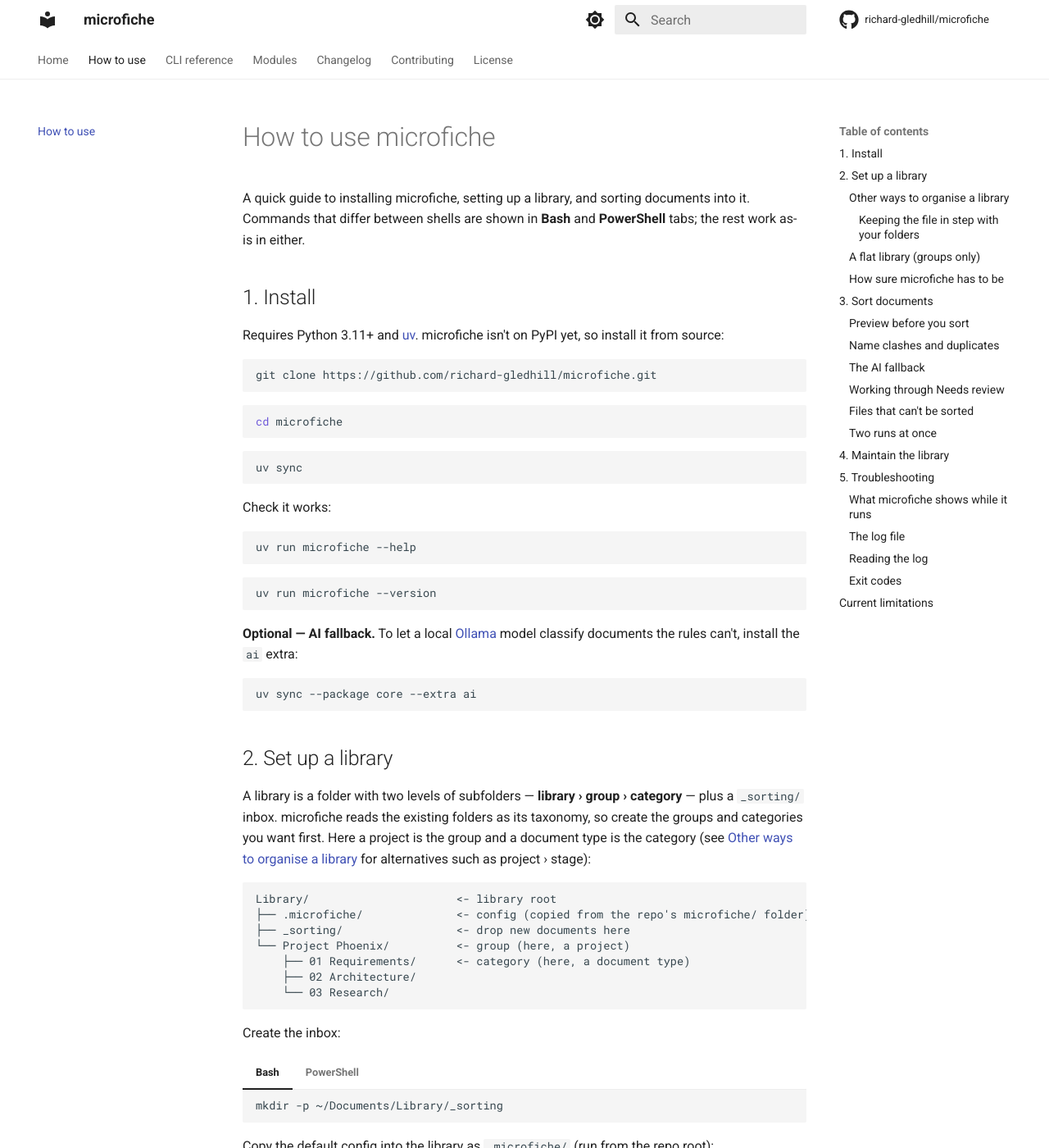
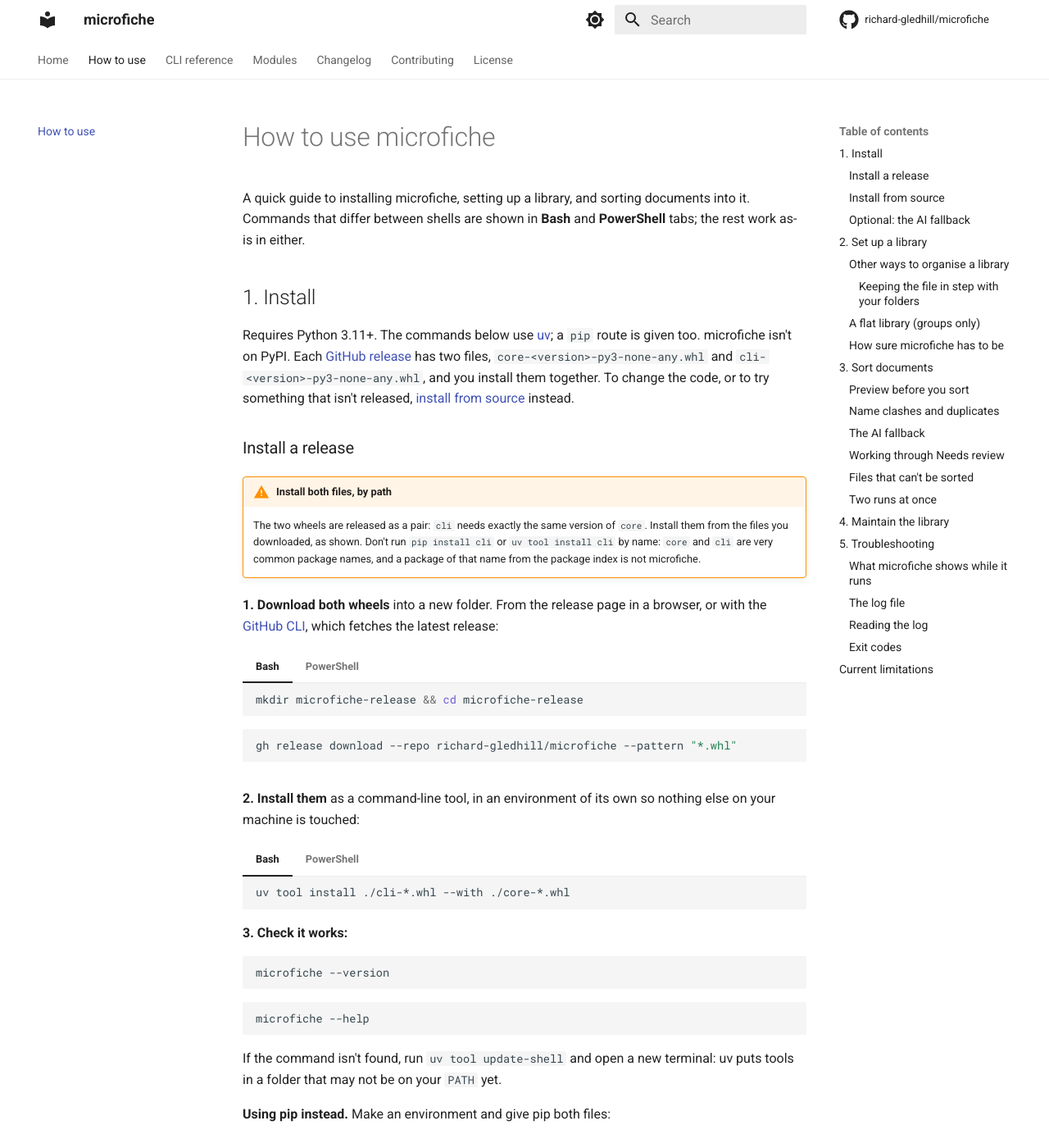
Before and after one commit to richard-gledhill/microfiche, an MkDocs documentation site: the page built from docs/how-to-use.md, in a window 1280 px wide and 1400 px high. Shown: the whole window at 82% size. Built offline with MkDocs 1.6.1 and Material for MkDocs 9.7.7, drawn with Linux system fonts in a browser that asks for light colours; comment, search, counter and statistics services are not loaded; some of the changed text lies outside the part shown.

Commit message:
docs: add install-from-a-release instructions
Section 1 of the how-to now installs a release from its two wheels, by path
and together, with uv tool or pip in Bash and PowerShell, plus upgrade,
uninstall and the AI extra; installing from source moves under its own heading.
Enable the admonition extension for the warning about installing by name.

Co-Authored-By: Claude Sonnet 5.5 <noreply@anthropic.com>

````diff
--- a/docs/how-to-use.md
+++ b/docs/how-to-use.md
@@ -6,8 +6,104 @@ as-is in either.
 
 ## 1. Install
 
-Requires Python 3.11+ and [uv](https://docs.astral.sh/uv/). microfiche isn't on PyPI yet, so
-install it from source:
+Requires Python 3.11+. The commands below use [uv](https://docs.astral.sh/uv/); a `pip` route is given too.
+microfiche isn't on PyPI. Each [GitHub release](https://github.com/richard-gledhill/microfiche/releases) has two
+files, `core-<version>-py3-none-any.whl` and `cli-<version>-py3-none-any.whl`, and you install them together. To change
+the code, or to try something that isn't released, [install from source](#install-from-source) instead.
+
+### Install a release
+
+!!! warning "Install both files, by path"
+    The two wheels are released as a pair: `cli` needs exactly the same version of `core`. Install them from the
+    files you downloaded, as shown. Don't run `pip install cli` or `uv tool install cli` by name: `core` and `cli`
+    are very common package names, and a package of that name from the package index is not microfiche.
+
+**1. Download both wheels** into a new folder. From the release page in a browser, or with the
+[GitHub CLI](https://cli.github.com/), which fetches the latest release:
+
+=== "Bash"
+
+    ```bash
+    mkdir microfiche-release && cd microfiche-release
+    ```
+
+    ```bash
+    gh release download --repo richard-gledhill/microfiche --pattern "*.whl"
+    ```
+
+=== "PowerShell"
+
+    ```powershell
+    New-Item -ItemType Directory microfiche-release; Set-Location microfiche-release
+    ```
+
+    ```powershell
+    gh release download --repo richard-gledhill/microfiche --pattern "*.whl"
+    ```
+
+**2. Install them** as a command-line tool, in an environment of its own so nothing else on your machine is touched:
+
+=== "Bash"
+
+    ```bash
+    uv tool install ./cli-*.whl --with ./core-*.whl
+    ```
+
+=== "PowerShell"
+
+    ```powershell
+    uv tool install (Get-Item .\cli-*.whl).FullName --with (Get-Item .\core-*.whl).FullName
+    ```
+
+**3. Check it works:**
+
+```bash
+microfiche --version
+```
+
+```bash
+microfiche --help
+```
+
+If the command isn't found, run `uv tool update-shell` and open a new terminal: uv puts tools in a folder that may not be on
+your `PATH` yet.
+
+**Using pip instead.** Make an environment and give pip both files:
+
+=== "Bash"
+
+    ```bash
+    python -m venv .venv && source .venv/bin/activate
+    ```
+
+    ```bash
+    pip install ./core-*.whl ./cli-*.whl
+    ```
+
+=== "PowerShell"
+
+    ```powershell
+    python -m venv .venv; .\.venv\Scripts\Activate.ps1
+    ```
+
+    ```powershell
+    pip install (Get-Item .\core-*.whl).FullName (Get-Item .\cli-*.whl).FullName
+    ```
+
+**Upgrade.** Download the new release's two wheels into a new folder and run the install command again with
+`--reinstall` (`uv tool install --reinstall ...`; with pip, `pip install --force-reinstall ...`). Your libraries are
+untouched: their settings and records live inside each library, in `.microfiche/`.
+
+**Uninstall.** `uv tool uninstall cli` (the tool is named after its package; the command it provides is `microfiche`), or
+`pip uninstall cli core`. Libraries are left as they are.
+
+!!! note "Commands in the rest of this guide"
+    The examples that follow start with `uv run microfiche`, which is how you run it from a source checkout. With a
+    release install, leave out `uv run` and type `microfiche ...`.
+
+### Install from source
+
+To change the code, or to run something that isn't in a release:
 
 ```bash
 git clone https://github.com/richard-gledhill/microfiche.git
@@ -31,8 +127,24 @@ uv run microfiche --help
 uv run microfiche --version
 ```
 
-**Optional — AI fallback.** To let a local [Ollama](https://ollama.com) model classify documents
-the rules can't, install the `ai` extra:
+### Optional: the AI fallback
+
+To let a local [Ollama](https://ollama.com) model classify documents the rules can't, install the `ai` extra, which
+is the `ollama` and `openai` packages. From a release, add them to the tool when you install it:
+
+=== "Bash"
+
+    ```bash
+    uv tool install ./cli-*.whl --with ./core-*.whl --with ollama --with openai
+    ```
+
+=== "PowerShell"
+
+    ```powershell
+    uv tool install (Get-Item .\cli-*.whl).FullName --with (Get-Item .\core-*.whl).FullName --with ollama --with openai
+    ```
+
+From a source checkout:
 
 ```bash
 uv sync --package core --extra ai
--- a/mkdocs.yml
+++ b/mkdocs.yml
@@ -62,6 +62,7 @@ extra:
       link: https://pypi.org/project/microfiche
 
 markdown_extensions:
+  - admonition
   - toc:
       permalink: true
   - pymdownx.arithmatex:
````
Also changed, not shown: README.md (+12 -1 lines), docs/development/mvp-build-plan.md (+2 -1 lines).
